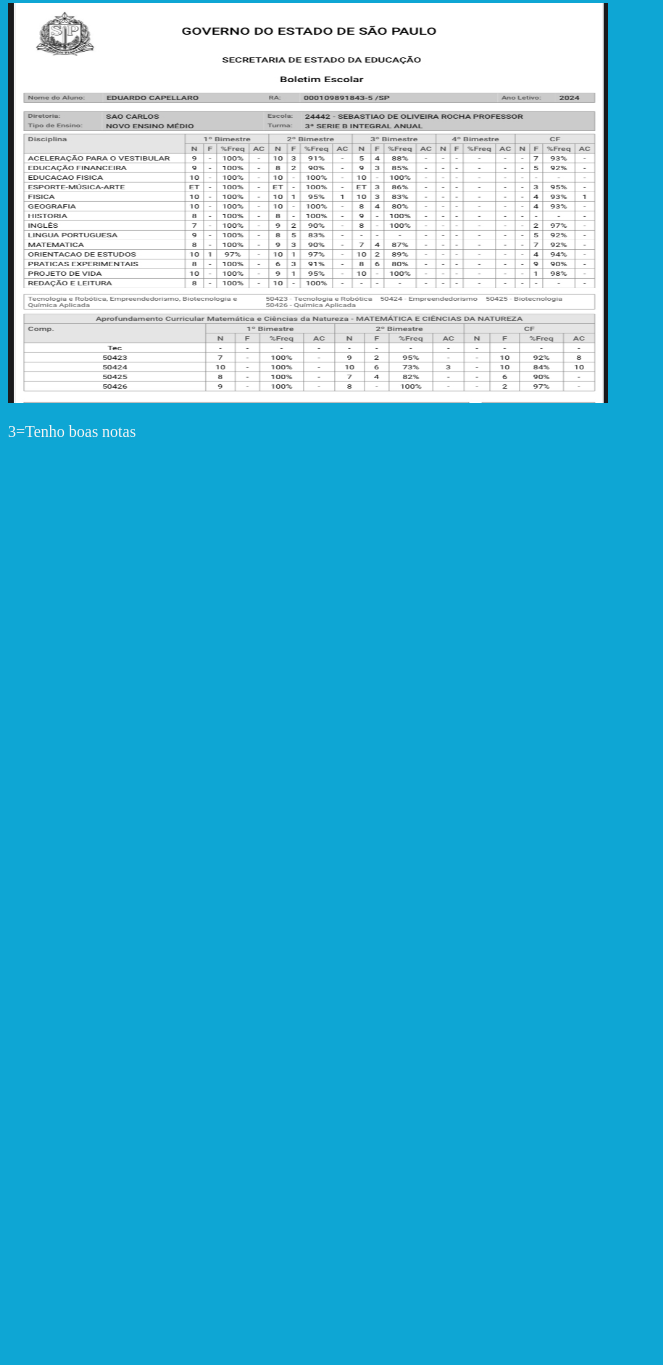
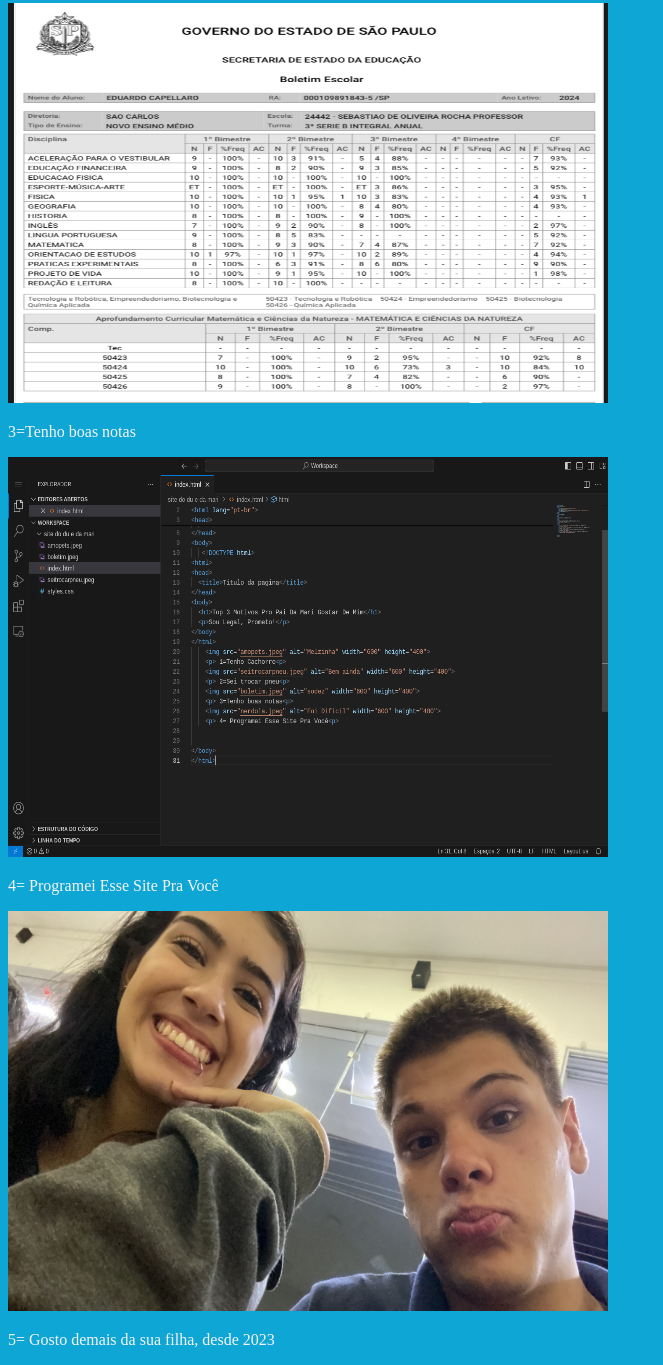
Before and after one commit to StanDubr/sitePraMari, a plain HTML site: page index.html in a window 1280 px wide. Shown: the part 1019-2384 px from the top of the page, without its empty margins (0-663 px from the left). Before the commit the page ends 1476 px from the top, so only its background shows below. Drawn offline with Linux system fonts and the light colour scheme.

Commit message:
Add files via upload

```diff
--- a/index.html
+++ b/index.html
@@ -13,7 +13,7 @@
   <title>Titulo da pagina</title>
 </head>
 <body>
-  <h1>Top 3 Motivos Pro Pai Da Mari Gostar De Mim</h1>
+  <h1>Top 4 Motivos Pro Pai Da Mari Gostar De Mim</h1>
   <p>Sou Legal, Prometo!</p>
 </body>
 </html>
@@ -21,7 +21,11 @@
     <p> 1=Tenho Cachorro<p>
     <img src="seitrocarpneu.jpeg" alt="Bem ainda" width="600" height="400">
     <p> 2=Sei trocar pneu<p>
-      <img src="boletim.jpeg" alt="sodez" width="600" height="400">
+    <img src="boletim.jpeg" alt="sodez" width="600" height="400">
     <p> 3=Tenho boas notas<p>
+    <img src="nerdola.jpeg" alt="Foi Dificil" width="600" height="400">
+    <p> 4= Programei Esse Site Pra Você<p>
+    <img src="Amor.jpg" alt="Ela rindo pra foto" width="600" height="400">
+    <p> 5= Gosto demais da sua filha, desde 2023<p>
 </body>
 </html>
```
Also changed, not shown: Amor.jpg (added), nerdola.jpeg (added).
